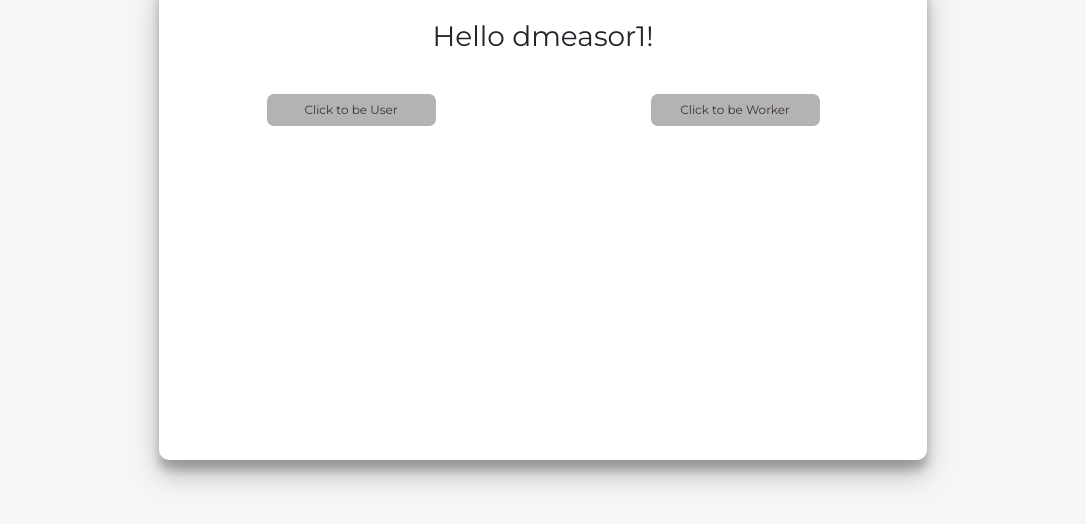
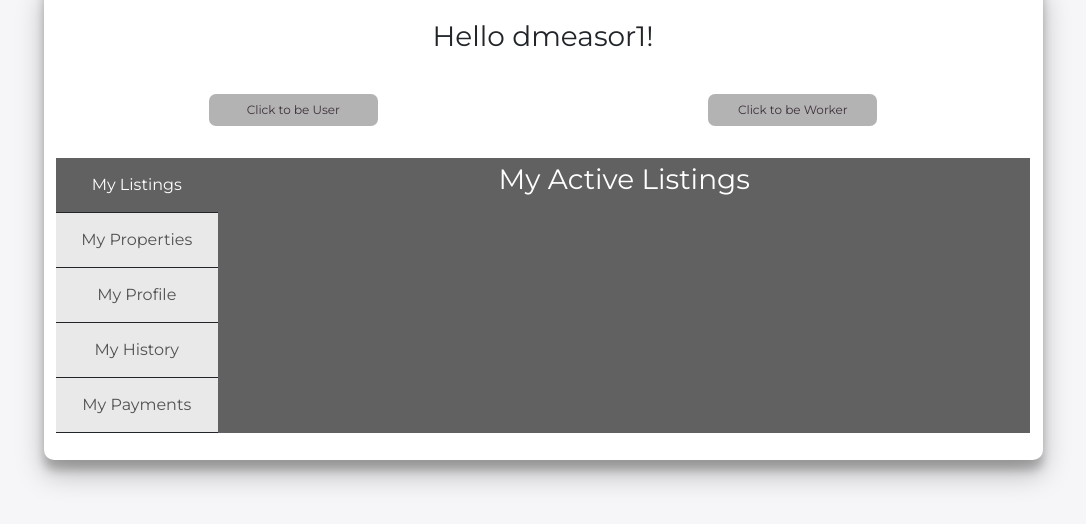
Before and after one commit to 4GeeksAcademy/Spotless_Wendy_Chris, a React app: page /landing in a window 1280 px wide. Shown: the whole page, without its empty margins (97-1183 px from the left). Built offline with nearby package versions, Linux system fonts and the light colour scheme; no server answers.

Commit message:
working user dashboard side menu

```diff
--- a/src/front/js/pages/landing.js
+++ b/src/front/js/pages/landing.js
@@ -22,6 +22,8 @@ export const Landing = () => {
     const [userE, setUserE] = useState('')
     const [userP, setUserP] = useState('')
     const [signupEffect, setSignupEffect] = useState('')
+
+    const [menu, setMenu] = useState('listings')
 
 
 
@@ -62,16 +64,65 @@ export const Landing = () => {
                     >Click to be Worker</span>
                 </div>
                 <div className="row d-flex justify-content-center pt-3">
-                    <div className="col-7 text-center fs-3 pt-2"
+                    <div className="col text-center fs-3 pt-2 border-bottom"
                         style={role == "User" ? { display: "block" } : { display: "none" }}
                     >Welcome User!</div>
-                    <div className="col-7 text-center fs-3 pt-2"
+                    <div className="col text-center fs-3 pt-2 border-bottom"
                         style={role == "Worker" ? { display: "block" } : { display: "none" }}
                     >Welcome Worker!</div>
                 </div>
+                <div className="row d-flex justify-content-center pt-3">
+                    <div className="col-2 text-center">
+                        <div className="row">
+                            <div className={`col-12 border-bottom border-dark
+                            ${menu == "listings" ? "activeMenu" : "myMenu"}`}
+                                onClick={() => setMenu("listings")}
+                            >My Listings</div>
+                            <div className={`col-12 border-bottom border-dark
+                            ${menu == "properties" ? "activeMenu" : "myMenu"}`}
+                                onClick={() => setMenu("properties")}
+                            >My Properties</div>
+                            <div className={`col-12 border-bottom border-dark
+                            ${menu == "profile" ? "activeMenu" : "myMenu"}`}
+                                onClick={() => setMenu("profile")}
+                            >My Profile</div>
+                            <div className={`col-12 border-bottom border-dark
+                            ${menu == "history" ? "activeMenu" : "myMenu"}`}
+                                onClick={() => setMenu("history")}
+                            >My History</div>
+                            <div className={`col-12 border-bottom border-dark
+                            ${menu == "payments" ? "activeMenu" : "myMenu"}`}
+                                onClick={() => setMenu("payments")}
+                            >My Payments</div>
+                        </div>
+
+                    </div>
+                    <div className="col-10 text-center dashComponents fs-3"
+                        style={menu == "listings" ? { display: "block" } : { display: "none" }}
+                    >My Active Listings
+                    </div>
+                    <div className="col-10 text-center dashComponents fs-3"
+                        style={menu == "properties" ? { display: "block" } : { display: "none" }}
+                    >My Properties
+                    </div>
+                    <div className="col-10 text-center dashComponents fs-3"
+                        style={menu == "profile" ? { display: "block" } : { display: "none" }}
+                    >My Profile
+                    </div>
+                    <div className="col-10 text-center dashComponents fs-3"
+                        style={menu == "history" ? { display: "block" } : { display: "none" }}
+                    >My History
+                    </div>
+                    <div className="col-10 text-center dashComponents fs-3"
+                        style={menu == "payments" ? { display: "block" } : { display: "none" }}
+                    >My Payments
+                    </div>
 
 
-            </div>
+                </div>
+
+
+            </div >
 
         </>
     );
--- a/src/front/styles/home.css
+++ b/src/front/styles/home.css
@@ -104,7 +104,7 @@ input {
 			0 10px 10px rgba(0,0,0,0.22);
 	position: relative;
 	overflow: hidden;
-	width: 768px;
+	width: 999px;
 	max-width: 100%;
 	min-height: 480px;
 }
--- a/src/front/styles/index.css
+++ b/src/front/styles/index.css
@@ -19,3 +19,37 @@
     color: rgb(255, 255, 255);
     box-shadow: 0 5px 15px rgba(145, 92, 182, 0.59);
 }
+
+.myMenu {
+    padding-top: 15px;
+    padding-bottom: 15px;
+    background-color: rgb(233, 233, 233);
+    color: rgb(82, 82, 82);
+
+}
+
+.myMenu:Hover {
+    cursor: pointer;
+    background-color: rgb(140, 139, 139);
+    color: rgb(255, 255, 255);
+    box-shadow: 0 5px 15px rgba(145, 92, 182, 0.59);
+}
+
+.activeMenu {
+    padding-top: 15px;
+    padding-bottom: 15px;
+    background-color: rgb(97, 97, 97);
+    color: rgb(255, 255, 255);
+
+}
+
+.activeMenu:Hover {
+    cursor: pointer;
+    color: rgb(255, 255, 255);
+    box-shadow: 0 5px 15px rgba(145, 92, 182, 0.59);
+}
+
+.dashComponents {
+    background-color: rgb(97, 97, 97);
+    color: rgb(255, 255, 255);
+}
```
